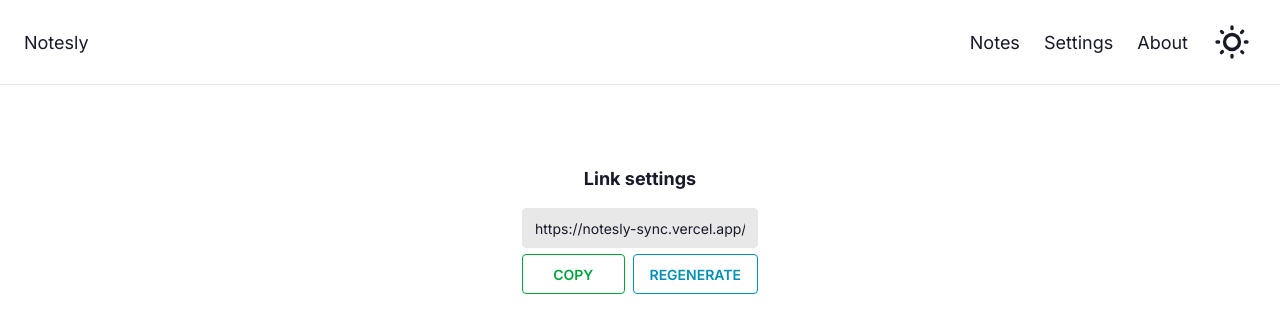
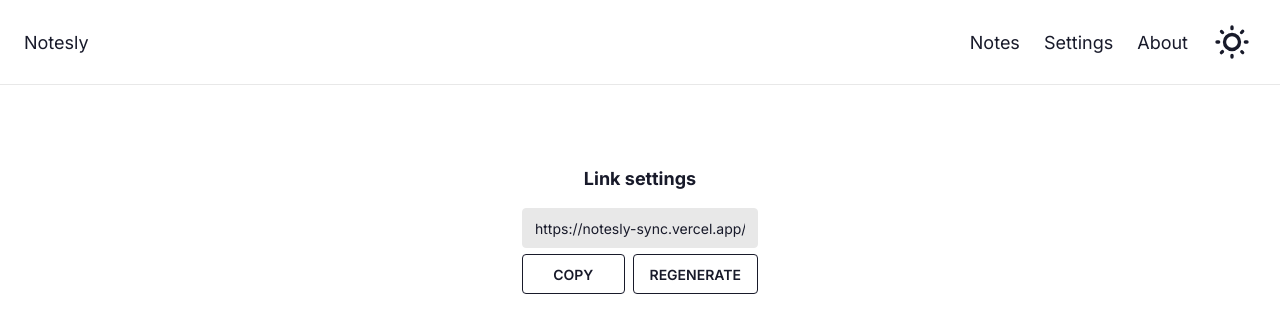
Before and after one commit to sh4man4ik/Notesly, a React (Vite) app in the folder frontend/: page /settings in a window 1280 px wide. Shown: the top 332 px of the page. Built offline with nearby package versions, Linux system fonts and the light colour scheme.

Commit message:
Update buttons color

```diff
--- a/frontend/src/modules/AccessKey/AccessKey.tsx
+++ b/frontend/src/modules/AccessKey/AccessKey.tsx
@@ -58,10 +58,10 @@
 						disabled
 					/>
 					<div className="flex gap-2">
-						<button className="btn btn-outline btn-success flex-1 small-font" onClick={copyKey}>
+						<button className="btn btn-outline flex-1 small-font" onClick={copyKey}>
 							{getText('accessKey.firstButton')}
 						</button>
-						<button className="btn btn-outline btn-info flex-1 small-font" onClick={remakeKey}>
+						<button className="btn btn-outline flex-1 small-font" onClick={remakeKey}>
 							{getText('accessKey.secondButton')}
 						</button>
 					</div>
```
